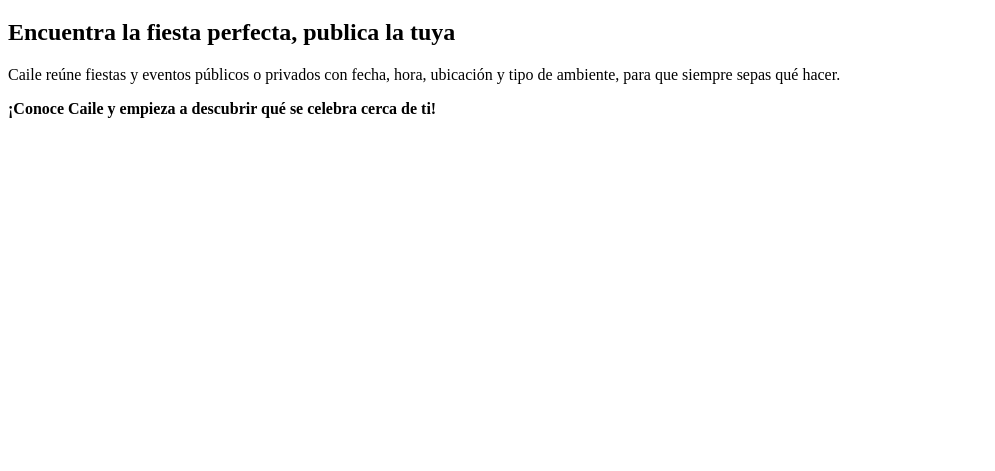
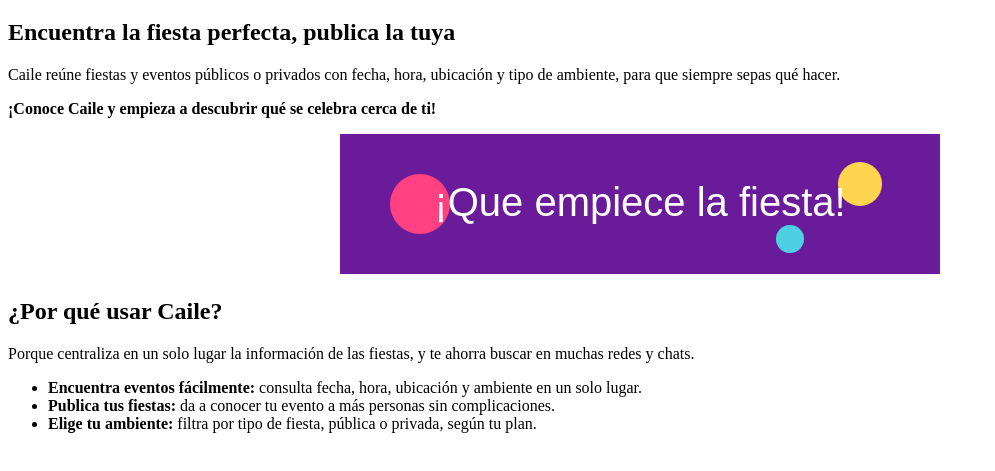
Before and after one commit to jordanavalos09092004/Caile, a plain HTML site: page src/index.html in a window 1280 px wide. Shown: the part 61-532 px from the top of the page, without its empty margins (0-995 px from the left). Drawn offline with Linux system fonts and the light colour scheme.

Commit message:
Mejorar contenido promocional

```diff
--- a/src/index.html
+++ b/src/index.html
@@ -10,5 +10,21 @@
   <h2>Encuentra la fiesta perfecta, publica la tuya</h2>
   <p>Caile reúne fiestas y eventos públicos o privados con fecha, hora, ubicación y tipo de ambiente, para que siempre sepas qué hacer.</p>
   <p><strong>¡Conoce Caile y empieza a descubrir qué se celebra cerca de ti!</strong></p>
+
+  <svg width="100%" height="140" viewBox="0 0 600 140" role="img" aria-label="Banner de Caile">
+    <rect width="600" height="140" fill="#6a1b9a"/>
+    <circle cx="80" cy="70" r="30" fill="#ff4081"/>
+    <circle cx="520" cy="50" r="22" fill="#ffd54f"/>
+    <circle cx="450" cy="105" r="14" fill="#4dd0e1"/>
+    <text x="300" y="82" font-size="40" fill="#fff" text-anchor="middle" font-family="Arial">¡Que empiece la fiesta!</text>
+  </svg>
+
+  <h2>¿Por qué usar Caile?</h2>
+  <p>Porque centraliza en un solo lugar la información de las fiestas, y te ahorra buscar en muchas redes y chats.</p>
+  <ul>
+    <li><strong>Encuentra eventos fácilmente:</strong> consulta fecha, hora, ubicación y ambiente en un solo lugar.</li>
+    <li><strong>Publica tus fiestas:</strong> da a conocer tu evento a más personas sin complicaciones.</li>
+    <li><strong>Elige tu ambiente:</strong> filtra por tipo de fiesta, pública o privada, según tu plan.</li>
+  </ul>
 </body>
 </html>
```
